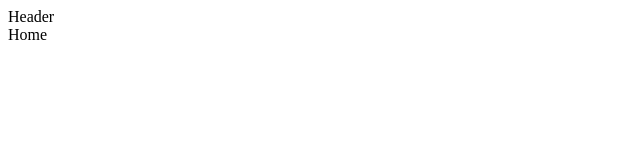
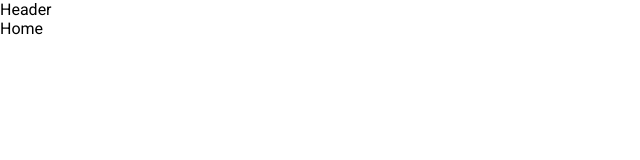
Before and after one commit to VSAlmeida/openapi-builder, a React (Vite) app: page / in a window 1280 px wide. Shown: the top 160 px of the page, without its empty margins (0-640 px from the left). Built offline with nearby package versions, Linux system fonts and the light colour scheme.

Commit message:
feat: add dark and light themes

```diff
--- a/src/index.scss
+++ b/src/index.scss
@@ -1,3 +1,12 @@
-main {
-  display: block;
+@use '@themes/index.scss' as *;
+
+body {
+  background-color: var(--background);
+  color: var(--text-primary);
+  overscroll-behavior: none;
+
+  margin: 0;
+  font-family: 'Roboto', sans-serif;
+  -webkit-font-smoothing: antialiased;
+  -moz-osx-font-smoothing: grayscale;
 }
--- /dev/null
+++ b/src/themes/_colors.scss
@@ -0,0 +1,7 @@
+$gray-100: #f1f1f1;
+$gray-700: #434343;
+$gray-800: #333333;
+
+$lime-500: #94c83d;
+$lime-600: #6ba543;
+$lime-900: #4c5b31;
--- /dev/null
+++ b/src/themes/_index.scss
@@ -0,0 +1,27 @@
+@use 'colors' as *;
+
+html[data-theme='dark'] {
+  --background: #{$gray-800};
+  --background-inverse: #{$gray-700};
+
+  --text-primary: #{$gray-100};
+  --text-secondary: #{$lime-500};
+
+  --link: #{$gray-100};
+  --link-hover: #{$lime-500};
+
+  --button-primary: #{$lime-600};
+}
+
+html[data-theme='light'] {
+  --background: #{$gray-100};
+  --background-inverse: #{$gray-800};
+
+  --text-primary: #{$gray-800};
+  --text-secondary: #{$lime-900};
+
+  --link: #{$gray-100};
+  --link-hover: #{$lime-500};
+
+  --button-primary: #{$lime-600};
+}
```
